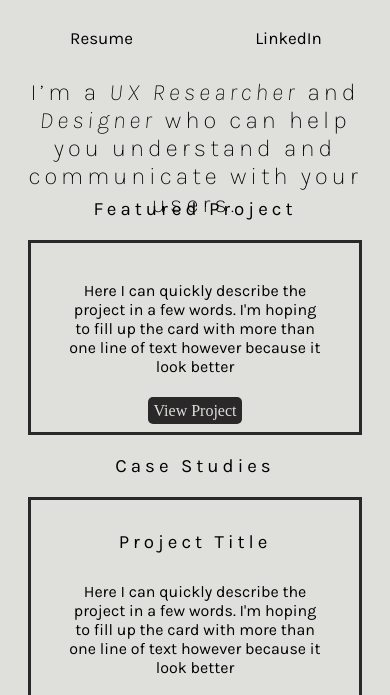
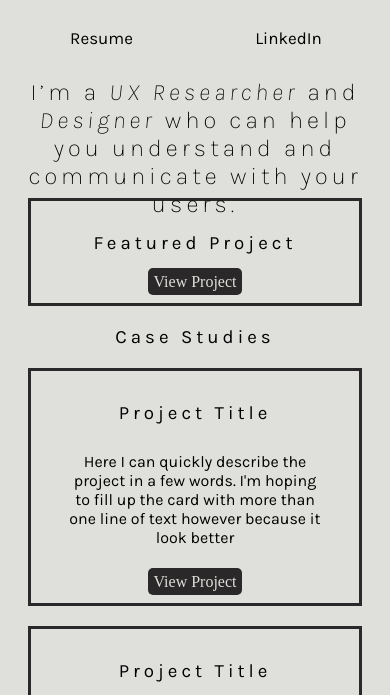
Before and after one commit to MJVenditti/UX_UI_HW_19, a plain HTML site: page index.html in a window 390 px wide. Shown: the part 91-786 px from the top of the page. Drawn offline with nearby package versions, Linux system fonts and the light colour scheme.

Commit message:
Layout changes for mobile 2

```diff
--- a/index.html
+++ b/index.html
@@ -51,13 +51,11 @@
 
     <!--add a skills section somehwere here-->
 
-    <h3>Featured Project</h3>
-
     <!--Featured Project?-->
 
     <div class="card">
         <div class="container">
-            <p>Here I can quickly describe the project in a few words. I'm hoping to fill up the card with more than one line of text however because it look better</p>
+            <h3>Featured Project</h3>
             <a href="https://mjvenditti.github.io/UX_UI_HW_20/" class="btn btn-primary">View Project</a>
         </div>
     </div>
```
